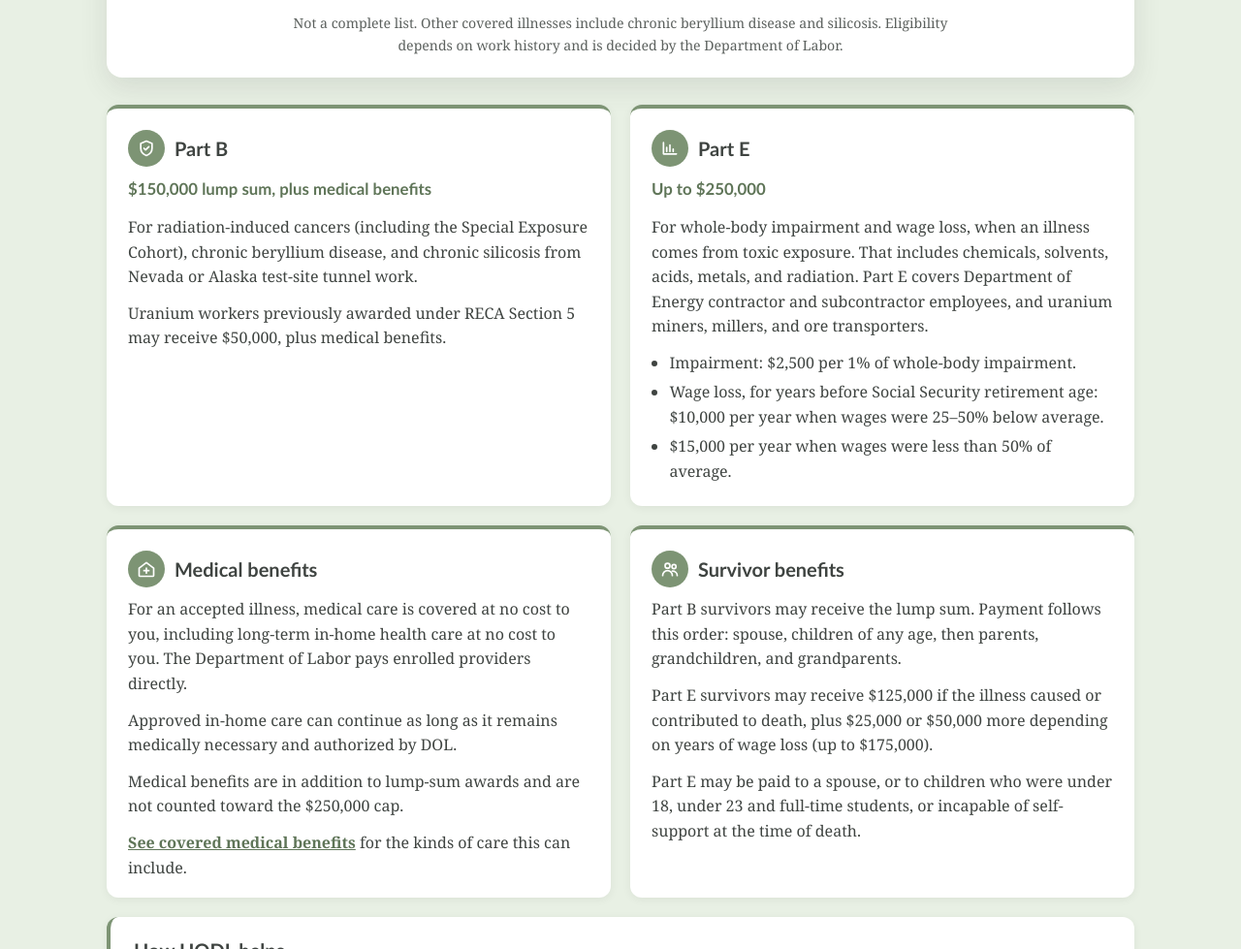
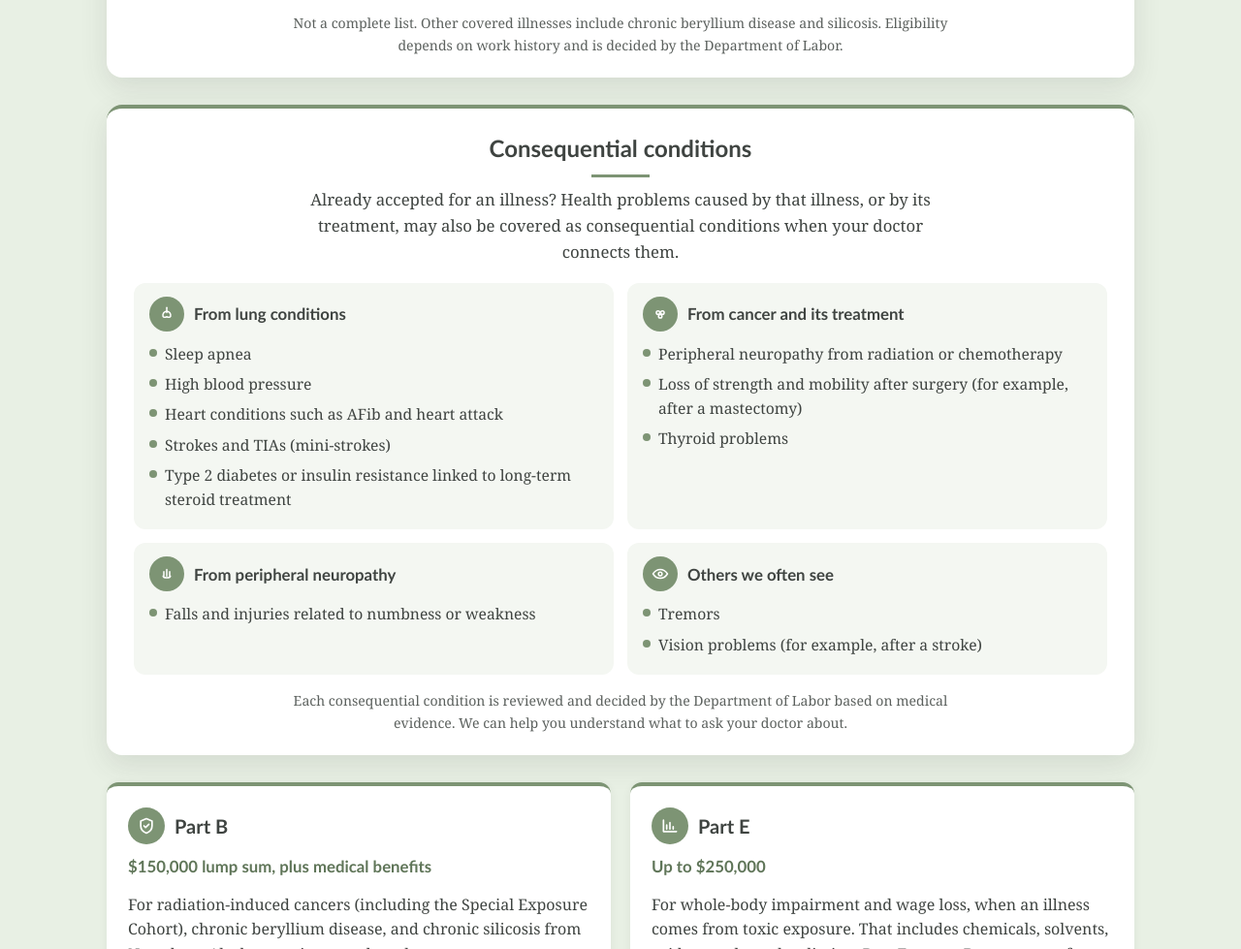
Before and after one commit to daryllenhart1-source/hodlhh-website, a plain HTML site: page index.html in a window 1280 px wide. Shown: the part 3322-4301 px from the top of the page at 97% size. Drawn offline with Linux system fonts and the light colour scheme.

Commit message:
Add a consequential conditions card after conditions to look for
Group illnesses that may follow an accepted condition or its treatment, and note that the Department of Labor decides each one.

Co-authored-by: daryllenhart1-source <daryllenhart1-source@users.noreply.github.com>

```diff
--- a/index.html
+++ b/index.html
@@ -75,6 +75,14 @@ a:focus-visible{outline:3px solid var(--sage-d);outline-offset:3px}
 .cond-name{font-family:"Trebuchet MS",Arial,sans-serif;font-weight:bold;color:var(--char);font-size:1.02rem;line-height:1.35}
 .cond-ex{font-weight:normal;font-family:Georgia,"Times New Roman",serif;color:#5c615e}
 .conditions-note{font-size:.88rem;color:#5c615e;margin:16px auto 0;max-width:720px;text-align:center}
+.conseq-grid{display:grid;grid-template-columns:1fr 1fr;gap:14px;align-items:stretch}
+.conseq-group{background:#f4f7f2;border-radius:12px;padding:14px 16px 12px}
+.conseq-group h4{display:flex;align-items:center;gap:10px;margin:0 0 .65em;font-family:"Trebuchet MS",Arial,sans-serif;font-size:1.05rem;color:var(--char);line-height:1.3}
+.conseq-group h4 .q-ic{width:36px;height:36px}
+.conseq-group h4 .q-ic svg{width:18px;height:18px}
+.conseq-group ul{list-style:none;margin:0;padding:0}
+.conseq-group li{display:flex;align-items:flex-start;gap:8px;margin:.4em 0;font-size:.98rem}
+.conseq-group li:before{content:"";width:8px;height:8px;border-radius:50%;background:var(--sage);margin-top:.45em;flex:0 0 auto}
 .qualify-grid{display:grid;grid-template-columns:1fr 1fr;gap:20px;margin-top:28px;align-items:stretch}
 .qcard{background:var(--white);border-radius:12px;padding:22px 22px 18px;box-shadow:0 2px 10px rgba(0,0,0,.06);border-top:4px solid var(--sage)}
 .qcard h3{display:flex;align-items:center;gap:10px;font-size:1.25rem;color:var(--char);text-wrap:balance}
@@ -121,6 +129,7 @@ a:focus-visible{outline:3px solid var(--sage-d);outline-offset:3px}
 .qualify-highlight{padding:22px 18px}
 .cond-list{grid-template-columns:1fr}
 .conditions{padding:20px 16px 18px}
+.conseq-grid{grid-template-columns:1fr}
 .qualify-cta-actions{flex-direction:column;align-items:stretch}
 .qualify-cta-actions .btn{text-align:center}
 
@@ -174,6 +183,44 @@ a:focus-visible{outline:3px solid var(--sage-d);outline-offset:3px}
 <li><span class="q-ic" aria-hidden="true"><svg viewBox="0 0 24 24"><circle cx="8" cy="8" r="2"/><circle cx="16" cy="9" r="1.7"/><circle cx="12" cy="16" r="2.1"/><path d="M9.7 9.5l1.2 4.2M14.6 10.4L13.2 14"/></svg></span><span class="cond-name">Sarcoidosis</span></li>
 </ul>
 <p class="conditions-note">Not a complete list. Other covered illnesses include chronic beryllium disease and silicosis. Eligibility depends on work history and is decided by the Department of Labor.</p>
+</aside>
+<aside class="conditions consequential" aria-labelledby="consequential-heading">
+<h3 id="consequential-heading">Consequential conditions</h3>
+<p class="conditions-lead">Already accepted for an illness? Health problems caused by that illness, or by its treatment, may also be covered as consequential conditions when your doctor connects them.</p>
+<div class="conseq-grid">
+<section class="conseq-group">
+<h4><span class="q-ic" aria-hidden="true"><svg viewBox="0 0 24 24"><path d="M12 3v7"/><path d="M12 8c-3.6.6-6 3.2-5.2 7.2.6 1.2 2.4 1.6 5.2.6"/><path d="M12 8c3.6.6 6 3.2 5.2 7.2-.6 1.2-2.4 1.6-5.2.6"/></svg></span>From lung conditions</h4>
+<ul>
+<li>Sleep apnea</li>
+<li>High blood pressure</li>
+<li>Heart conditions such as AFib and heart attack</li>
+<li>Strokes and TIAs (mini-strokes)</li>
+<li>Type 2 diabetes or insulin resistance linked to long-term steroid treatment</li>
+</ul>
+</section>
+<section class="conseq-group">
+<h4><span class="q-ic" aria-hidden="true"><svg viewBox="0 0 24 24"><circle cx="9" cy="10" r="2.4"/><circle cx="15" cy="10" r="2.4"/><circle cx="12" cy="15" r="2.4"/></svg></span>From cancer and its treatment</h4>
+<ul>
+<li>Peripheral neuropathy from radiation or chemotherapy</li>
+<li>Loss of strength and mobility after surgery (for example, after a mastectomy)</li>
+<li>Thyroid problems</li>
+</ul>
+</section>
+<section class="conseq-group">
+<h4><span class="q-ic" aria-hidden="true"><svg viewBox="0 0 24 24"><path d="M8 15V9M12 15V6M16 15V9"/><path d="M7 15c0 3.2 10 3.2 10 0"/></svg></span>From peripheral neuropathy</h4>
+<ul>
+<li>Falls and injuries related to numbness or weakness</li>
+</ul>
+</section>
+<section class="conseq-group">
+<h4><span class="q-ic" aria-hidden="true"><svg viewBox="0 0 24 24"><path d="M2 12s4-6 10-6 10 6 10 6-4 6-10 6S2 12 2 12z"/><circle cx="12" cy="12" r="2.5"/></svg></span>Others we often see</h4>
+<ul>
+<li>Tremors</li>
+<li>Vision problems (for example, after a stroke)</li>
+</ul>
+</section>
+</div>
+<p class="conditions-note">Each consequential condition is reviewed and decided by the Department of Labor based on medical evidence. We can help you understand what to ask your doctor about.</p>
 </aside>
 <div class="qualify-grid">
 <article class="qcard">
```
